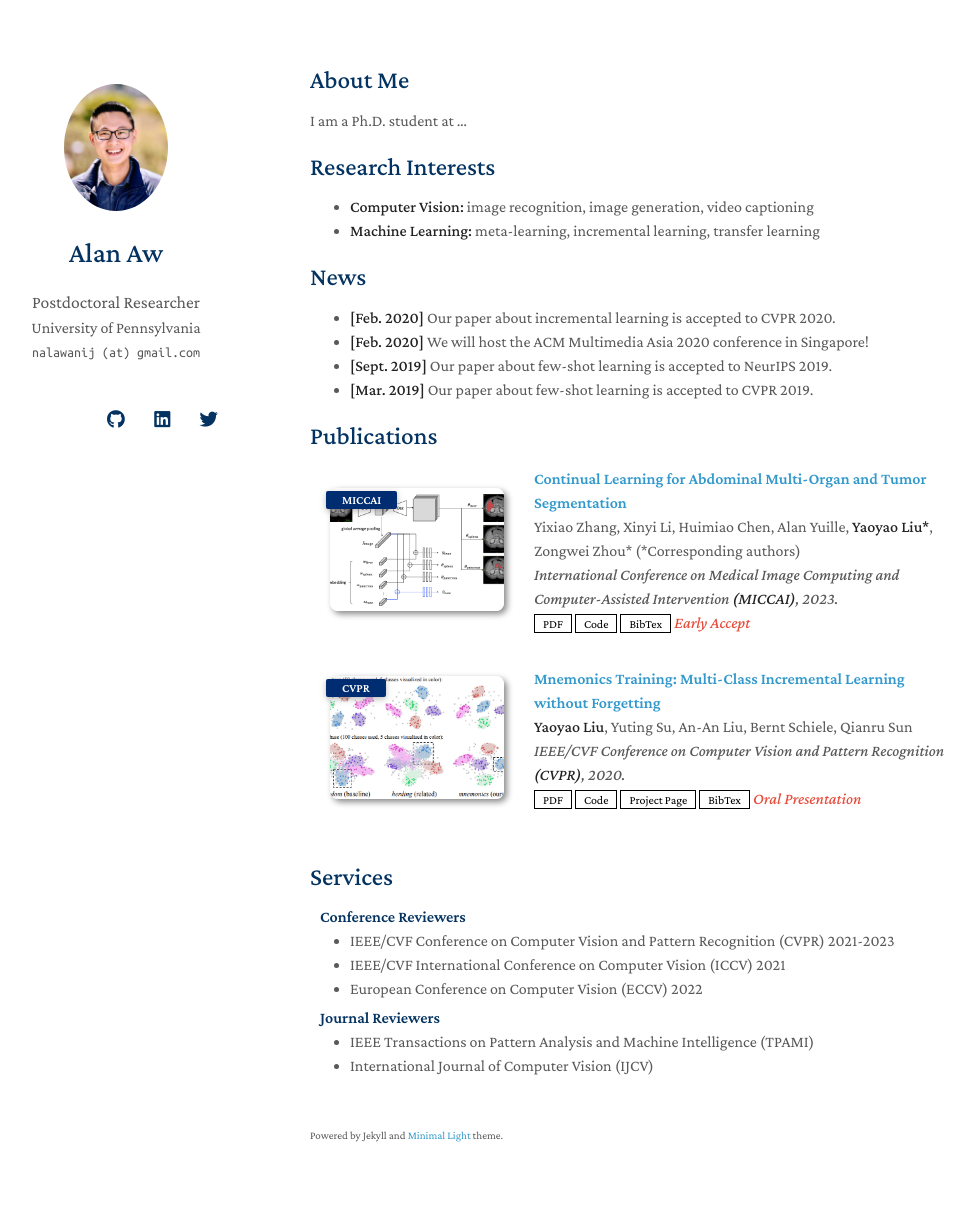
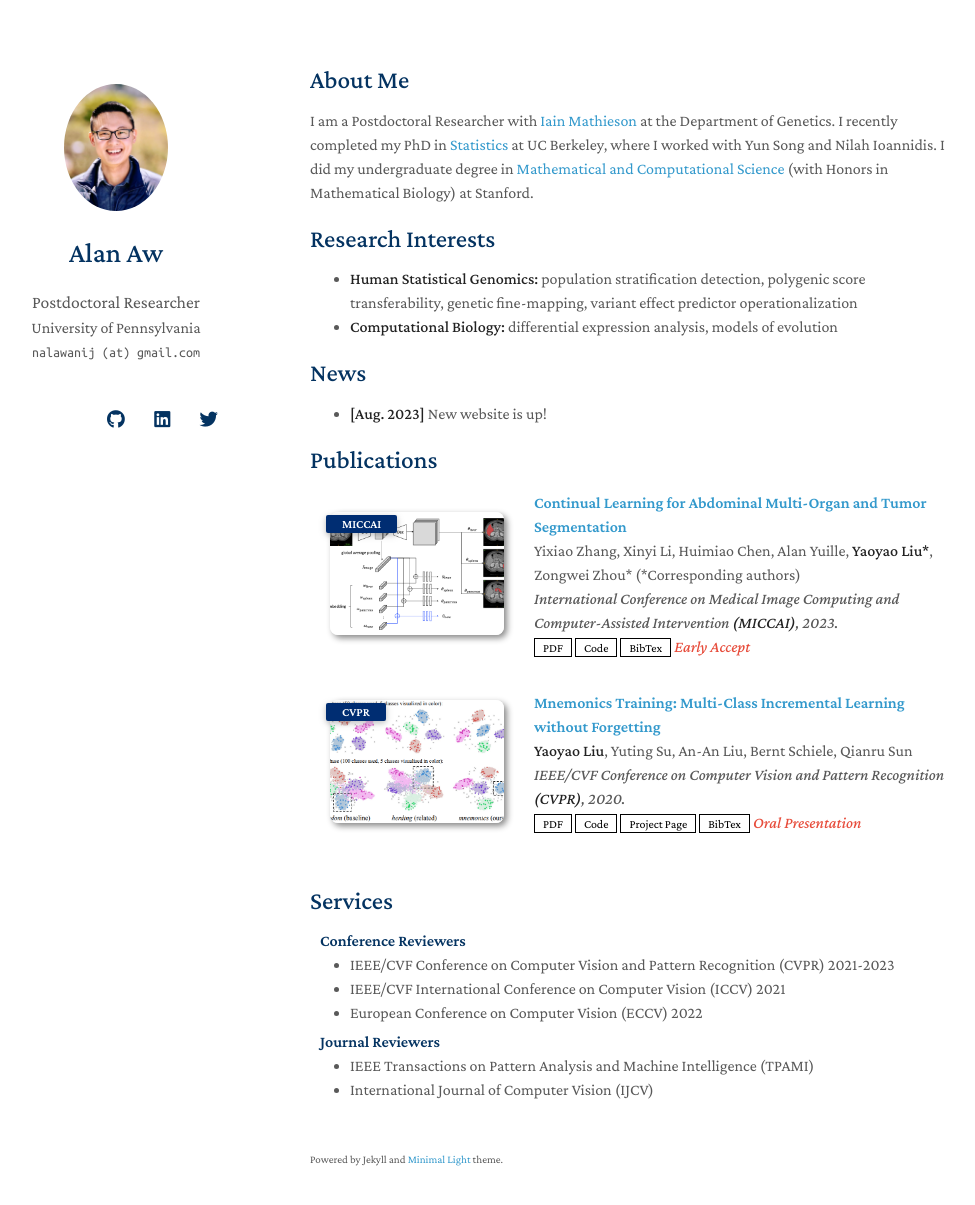
Before and after one commit to alanaw1/alanaw1.github.io, a Jekyll site: the page built from index.md, in a window 1280 px wide and 1240 px high. Shown: the top 1205 px of the window, without its empty margins (160-1135 px from the left). Built offline with Jekyll 4.4.1, drawn with Linux system fonts in a browser that asks for light colours; nearby versions of some CDN libraries; a style sheet for code colours, icons or effects is not loaded; our own code applies the rules of GitHub Pages for plain Markdown files.

Commit message:
update homepage

```diff
--- a/index.md
+++ b/index.md
@@ -4,19 +4,16 @@ layout: homepage
 
 ## About Me
 
-I am a Ph.D. student at ...
+I am a Postdoctoral Researcher with [Iain Mathieson](https://www.med.upenn.edu/mathieson-lab/) at the Department of Genetics. I recently completed my PhD in [Statistics](https://statistics.berkeley.edu/) at UC Berkeley, where I worked with Yun Song and Nilah Ioannidis. I did my undergraduate degree in [Mathematical and Computational Science](https://mcs.stanford.edu/) (with Honors in Mathematical Biology) at Stanford.
 
 ## Research Interests
 
-- **Computer Vision:** image recognition, image generation, video captioning
-- **Machine Learning:** meta-learning, incremental learning, transfer learning
+- **Human Statistical Genomics:** population stratification detection, polygenic score transferability, genetic fine-mapping, variant effect predictor operationalization
+- **Computational Biology:** differential expression analysis, models of evolution
 
 ## News
 
-- **[Feb. 2020]** Our paper about incremental learning is accepted to CVPR 2020.
-- **[Feb. 2020]** We will host the ACM Multimedia Asia 2020 conference in Singapore!
-- **[Sept. 2019]** Our paper about few-shot learning is accepted to NeurIPS 2019.
-- **[Mar. 2019]** Our paper about few-shot learning is accepted to CVPR 2019.
+- **[Aug. 2023]** New website is up!
 
 {% include_relative _includes/publications.md %}
 
```
